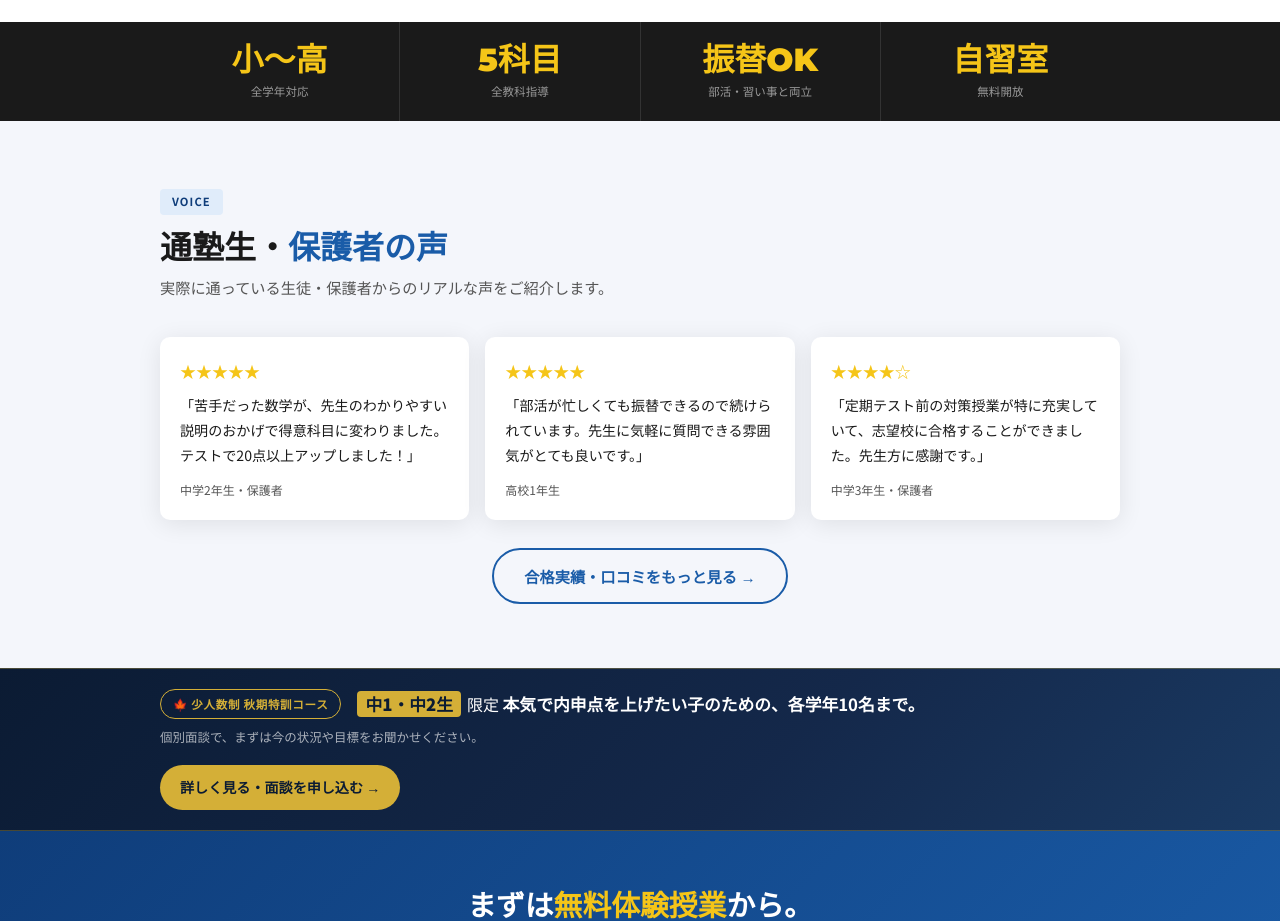
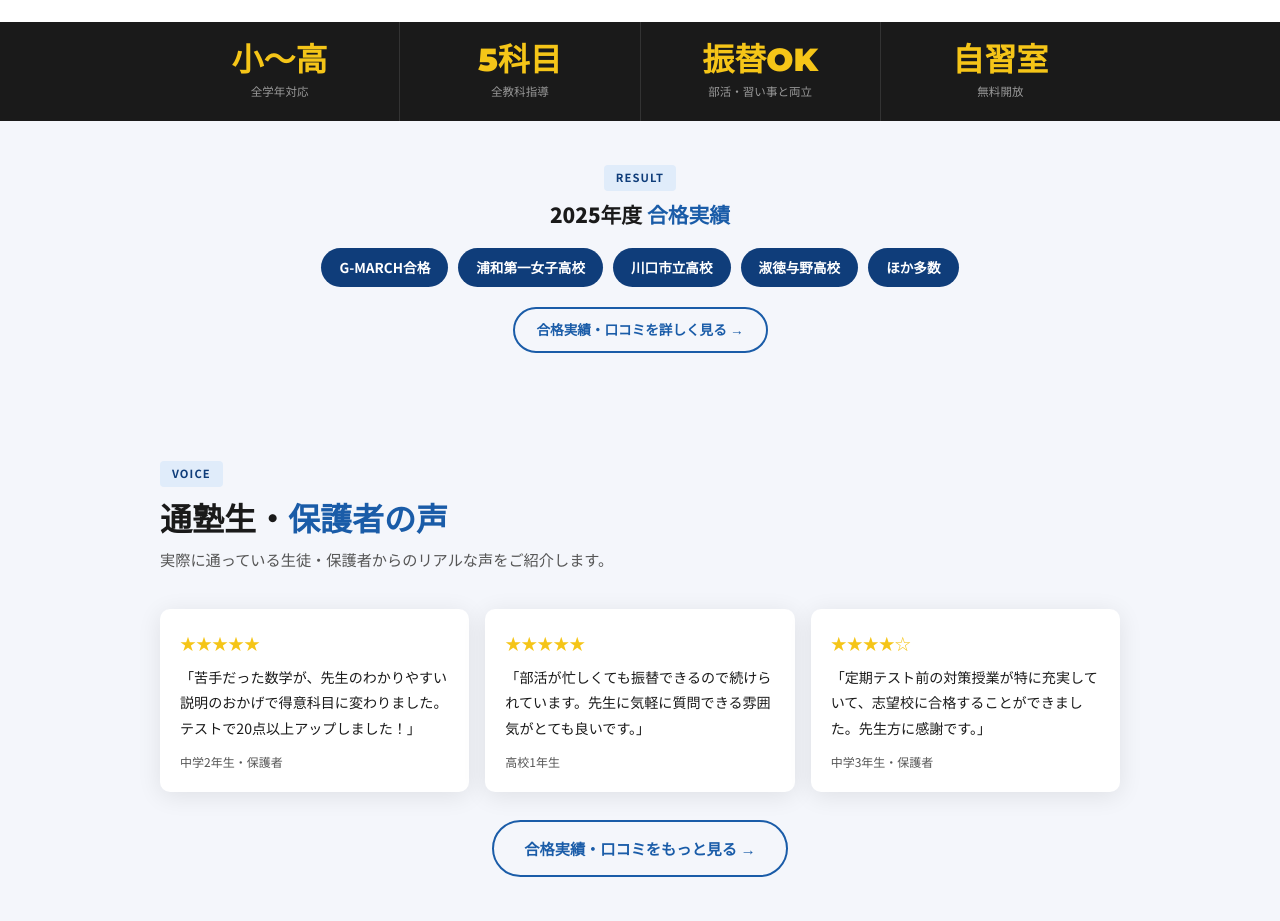
Before and after one commit to k9223721-byte/covez-misato-Local-Path, a plain HTML site: page index.html in a window 1280 px wide. Shown: the part 1600-2521 px from the top of the page. Drawn offline with Linux system fonts and the light colour scheme.

Commit message:
トップページに合格実績プレビューを追加(説得力のある情報を上位に配置)

```diff
--- a/index.html
+++ b/index.html
@@ -171,6 +171,26 @@
   </div>
 </div>
 
+<!-- 合格実績プレビュー -->
+<section class="section" style="background:var(--light);padding-top:40px;padding-bottom:40px;">
+  <div class="section-inner">
+    <div class="reveal" style="text-align:center;margin-bottom:20px;">
+      <span class="section-tag">RESULT</span>
+      <h2 class="section-title" style="font-size:1.3rem;">2025年度 <em>合格実績</em></h2>
+    </div>
+    <div style="display:flex;flex-wrap:wrap;gap:10px;justify-content:center;">
+      <span style="background:var(--blue-d);color:#fff;padding:8px 18px;border-radius:99px;font-size:0.85rem;font-weight:700;">G-MARCH合格</span>
+      <span style="background:var(--blue-d);color:#fff;padding:8px 18px;border-radius:99px;font-size:0.85rem;font-weight:700;">浦和第一女子高校</span>
+      <span style="background:var(--blue-d);color:#fff;padding:8px 18px;border-radius:99px;font-size:0.85rem;font-weight:700;">川口市立高校</span>
+      <span style="background:var(--blue-d);color:#fff;padding:8px 18px;border-radius:99px;font-size:0.85rem;font-weight:700;">淑徳与野高校</span>
+      <span style="background:var(--blue-d);color:#fff;padding:8px 18px;border-radius:99px;font-size:0.85rem;font-weight:700;">ほか多数</span>
+    </div>
+    <div style="text-align:center;margin-top:20px">
+      <a href="voice.html" class="btn btn-outline" style="font-size:0.85rem;padding:9px 22px;">合格実績・口コミを詳しく見る →</a>
+    </div>
+  </div>
+</section>
+
 <!-- 口コミプレビュー -->
 <section class="section voices">
   <div class="section-inner">
```
